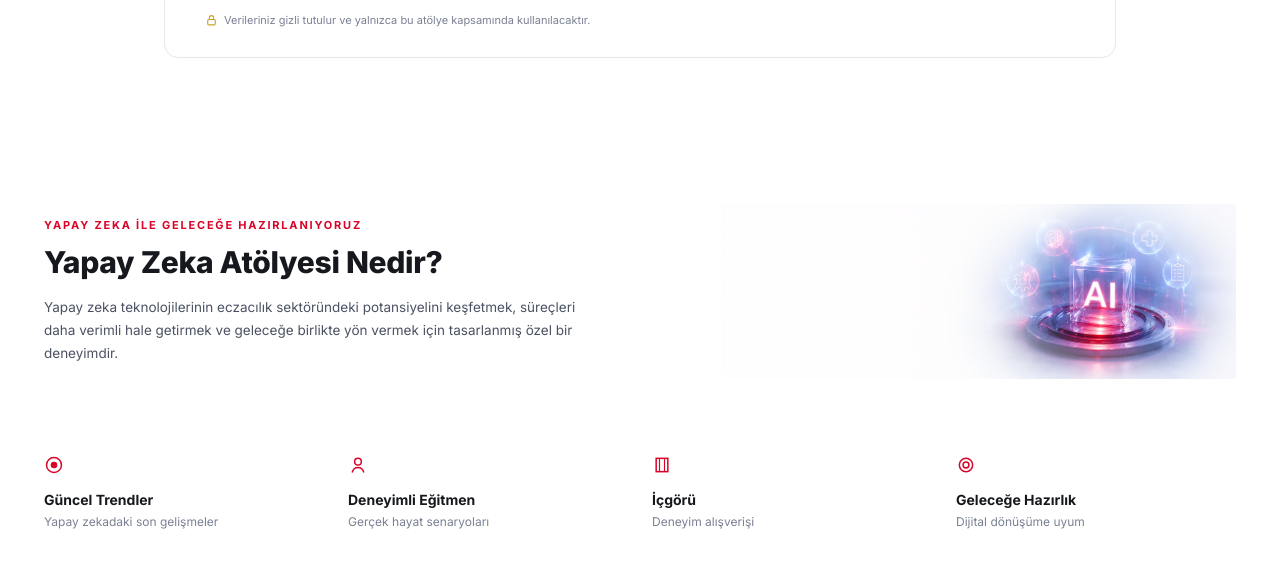
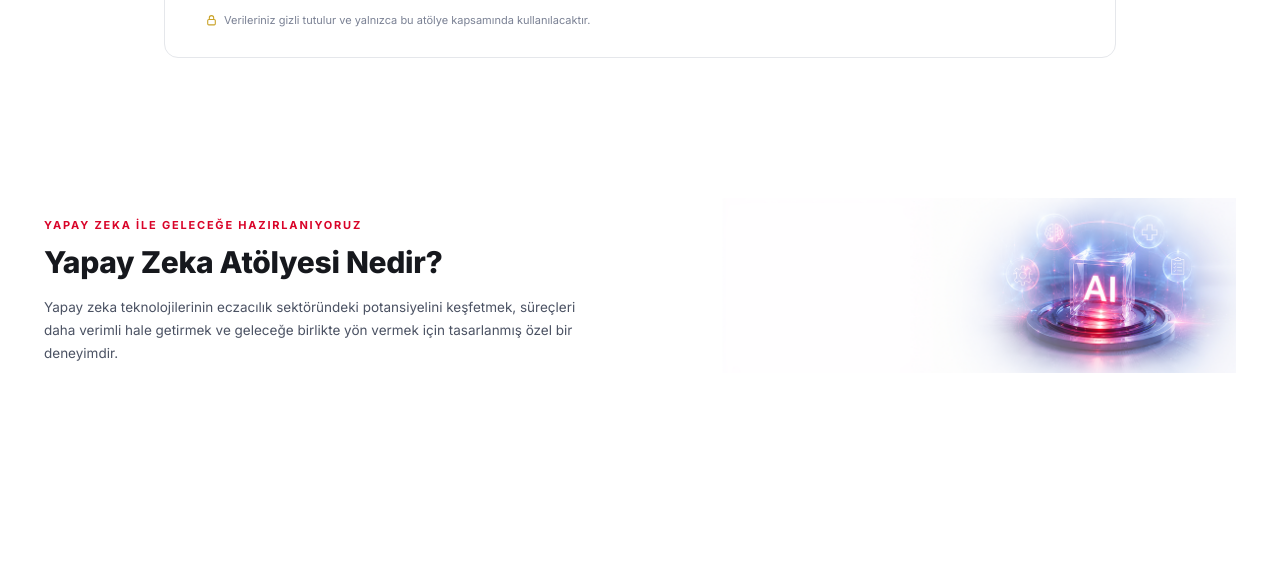
Before and after one commit to Ceko06/EczacilikWorkshop, a React (Vite) app: page / in a window 1280 px wide. Shown: the part 1100-1664 px from the top of the page. Built offline with nearby package versions, Linux system fonts and the light colour scheme.

Commit message:
Hakkımızda bölümüne paragraf altı boşluk ekle

```diff
--- a/src/index.css
+++ b/src/index.css
@@ -472,14 +472,14 @@ body {
 /* ---------- About ---------- */
 .about-section {
   background: #fff;
-  padding: 50px 0 0;
+  padding: 70px 0 40px;
 }
 
 .about-inner {
   max-width: 1240px;
   display: grid;
   grid-template-columns: 1fr 1.1fr;
-  align-items: center;
+  align-items: flex-start;
   gap: 30px;
 }
 
@@ -492,7 +492,7 @@ body {
 }
 
 .about-text {
-  padding: 40px 0;
+  padding: 20px 0 110px;
 }
 
 .about-title {
```
